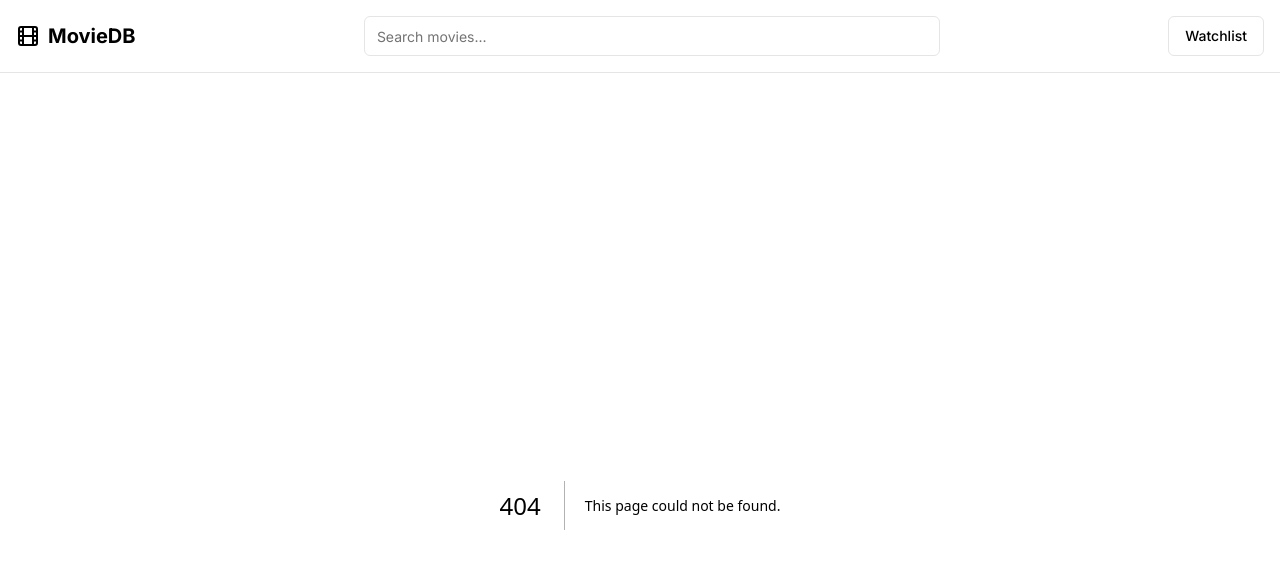
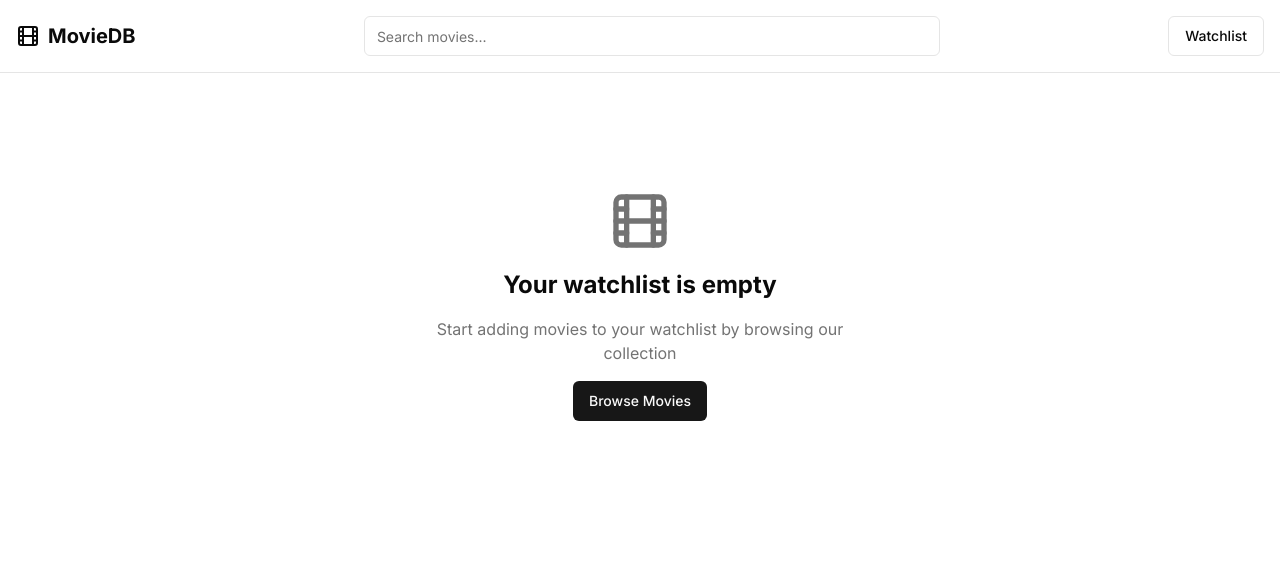
Before and after one commit to masud-rana44/movie-db, a Next.js app: page /watchlist in a window 1280 px wide. Before the commit this address had no page. Shown: the top 568 px of the page. Built offline with nearby package versions, Linux system fonts and the light colour scheme.

Commit message:
add wishlist page

```diff
--- /dev/null
+++ b/app/watchlist/page.tsx
@@ -0,0 +1,45 @@
+"use client";
+
+import { useWatchlist } from "@/hooks/use-watchlist";
+import MovieCard from "@/components/movie-card";
+import { Film } from "lucide-react";
+import Link from "next/link";
+import { Button } from "@/components/ui/button";
+
+export default function WatchlistPage() {
+  const { movies } = useWatchlist();
+
+  if (movies.length === 0) {
+    return (
+      <div className="flex flex-col items-center justify-center min-h-[50vh] space-y-4">
+        <Film className="h-16 w-16 text-muted-foreground" />
+        <h1 className="text-2xl font-bold text-center">
+          Your watchlist is empty
+        </h1>
+        <p className="text-muted-foreground text-center max-w-md">
+          Start adding movies to your watchlist by browsing our collection
+        </p>
+        <Link href="/">
+          <Button>Browse Movies</Button>
+        </Link>
+      </div>
+    );
+  }
+
+  return (
+    <div className="space-y-8">
+      <div className="flex items-center justify-between">
+        <h1 className="text-4xl font-bold">My Watchlist</h1>
+        <p className="text-muted-foreground">
+          {movies.length} {movies.length === 1 ? "movie" : "movies"}
+        </p>
+      </div>
+
+      <div className="grid grid-cols-1 sm:grid-cols-2 md:grid-cols-3 lg:grid-cols-4 xl:grid-cols-5 gap-6">
+        {movies.map((movie) => (
+          <MovieCard key={movie.id} movie={movie} />
+        ))}
+      </div>
+    </div>
+  );
+}
```
Also changed, not shown: app/fonts/GeistMonoVF.woff (deleted), app/fonts/GeistVF.woff (deleted).
